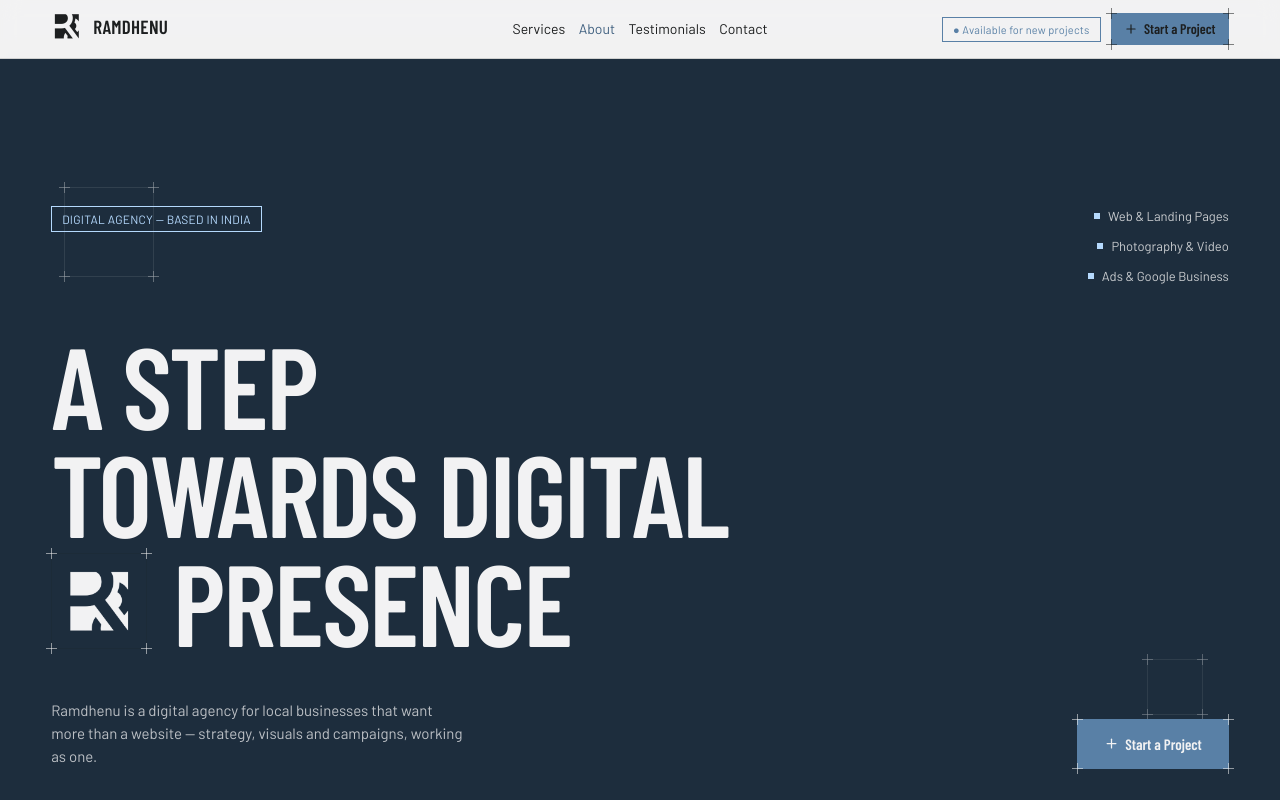
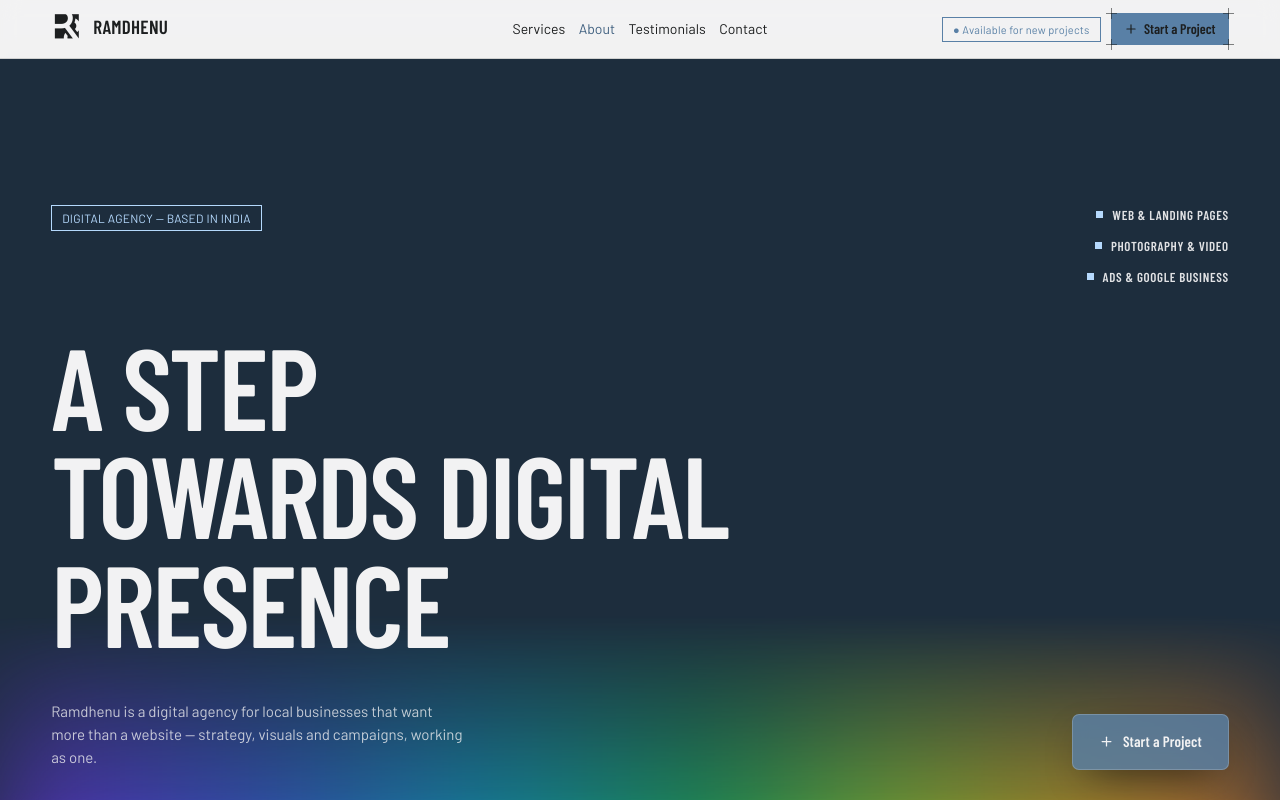
Before and after one commit to code-sankar/ramdhenuStudios, a React (Vite) app in the folder frontend/: page / in a window 1280 px wide. Shown: the top 800 px of the page. Built offline with nearby package versions, Linux system fonts and the light colour scheme.

Commit message:
Refactor Hero component and styles: replace Blueprint with aurora effect, update layout and typography

```diff
--- a/frontend/src/components/Hero.jsx
+++ b/frontend/src/components/Hero.jsx
@@ -1,50 +1,34 @@
-import Blueprint from "./Blueprint";
 import Icon from "./Icon";
-import Logo from "./Logo";
 import { brand, disciplines } from "../data/site";
 
 /**
  * HERO — a full steel field with the wordline reversed out of it.
  *
- * The headline is the tagline set as three lines, with a duotoned photograph
- * locked into the baseline of the last one, so the image reads as a glyph in
- * the sentence rather than as decoration beside it.
+ * The headline is the tagline set as three clean lines. Along the bottom a
+ * soft spectral aurora glows up out of the steel — the one place colour is
+ * allowed to bloom — carrying the eye down to the lede and the primary call
+ * to action.
  */
 export default function Hero({ showAvailability = true }) {
   return (
     <section id="top" className="hero">
-      {/* Loose registration marks — the drawing's own scaffolding. */}
-      <Blueprint
-        reversed
-        className="hero__mark"
-        aria-hidden="true"
-        style={{ top: "16%", left: "5%", width: 90, height: 90, opacity: 0.6 }}
-      />
-      <Blueprint
-        reversed
-        className="hero__mark"
-        aria-hidden="true"
-        style={{ bottom: "18%", right: "6%", width: 56, height: 56, opacity: 0.5 }}
-      />
+      {/* The spectral glow that blooms up from the base of the field. */}
+      <div className="hero__aurora" aria-hidden="true" />
 
       <div className="shell hero__inner">
         <div className="hero__top">
           {showAvailability && (
             <span
-              className="tag tag-outline"
+              className="tag tag-outline hero__tag"
               style={{
                 borderColor: "var(--color-accent-300)",
                 color: "var(--color-accent-300)",
-                fontSize: 12,
               }}
             >
               DIGITAL AGENCY — BASED IN INDIA
             </span>
           )}
-          <ul
-            className="hero__disciplines"
-            style={{ listStyle: "none", margin: 0, padding: 0 }}
-          >
+          <ul className="hero__disciplines">
             {disciplines.map((item) => (
               <li key={item} className="hero__discipline">
                 {item}
@@ -56,15 +40,7 @@ export default function Hero({ showAvailability = true }) {
         <h1 className="hero__title">
           <span className="hero__line">A Step</span>
           <span className="hero__line">Towards Digital</span>
-          <span className="hero__line hero__line--media">
-            {/* The artboard locks a photograph into this line. Until the team
-                shoot exists, the brand mark holds the slot — it belongs in the
-                sentence far better than a stand-in image would. */}
-            <Blueprint reversed className="hero__photo">
-              <Logo className="hero__mark-slot" />
-            </Blueprint>
-            Presence
-          </span>
+          <span className="hero__line">Presence</span>
         </h1>
 
         <div className="hero__foot">
@@ -72,24 +48,13 @@ export default function Hero({ showAvailability = true }) {
             Ramdhenu is a digital agency for local businesses that want more than a website —
             strategy, visuals and campaigns, working as one.
           </p>
-          <Blueprint
-            as="a"
-            href="#contact"
-            reversed
-            className="btn btn-primary"
-            style={{
-              position: "relative",
-              textDecoration: "none",
-              fontSize: 15,
-              padding: "15px 26px",
-              flex: "none",
-            }}
-          >
+          <a href="#contact" className="hero__cta">
             <Icon name="plus" size={15} strokeWidth={2} />
             Start a Project
-          </Blueprint>
+          </a>
         </div>
       </div>
+
       <span className="sr-only" hidden>
         {brand.tagline}
       </span>
--- a/frontend/src/styles/app.css
+++ b/frontend/src/styles/app.css
@@ -220,10 +220,33 @@ h3 {
   padding: clamp(80px, 13vh, 140px) 0 clamp(40px, 6vh, 64px);
   box-sizing: border-box;
 }
-.hero__mark {
+/* SPECTRAL AURORA — a single blurred band of the full spectrum blooming up
+   from the base of the steel field. The vertical mask fades it to nothing as
+   it rises; the element runs off the bottom edge so its blurred foot stays
+   saturated to the very bottom rather than fading out. It sits behind the
+   copy (z-index 0; .hero__inner is z-index 1). */
+.hero__aurora {
   position: absolute;
-  border-color: color-mix(in srgb, var(--color-bg) 16%, transparent);
+  left: 0;
+  right: 0;
+  bottom: -44px;
+  height: 44%;
+  z-index: 0;
   pointer-events: none;
+  background: linear-gradient(
+    90deg,
+    #7b2ff7 0%,
+    #4361ee 19%,
+    #12b6d8 38%,
+    #22c55e 56%,
+    #a3e635 69%,
+    #f4c020 83%,
+    #fb7c2d 100%
+  );
+  -webkit-mask-image: linear-gradient(to top, #000 4%, rgba(0, 0, 0, 0.55) 32%, transparent 82%);
+  mask-image: linear-gradient(to top, #000 4%, rgba(0, 0, 0, 0.55) 32%, transparent 82%);
+  filter: blur(54px) saturate(1.04);
+  opacity: 0.9;
 }
 .hero__inner {
   position: relative;
@@ -239,23 +262,33 @@ h3 {
   gap: 20px;
   flex-wrap: wrap;
 }
+.hero__tag {
+  font-size: 12px;
+}
 .hero__disciplines {
   display: flex;
   flex-direction: column;
-  gap: 10px;
+  gap: 11px;
   align-items: flex-end;
+  list-style: none;
+  margin: 0;
+  padding: 0;
 }
 .hero__discipline {
+  font-family: var(--font-heading);
+  font-weight: var(--font-heading-weight);
   font-size: 13px;
-  color: color-mix(in srgb, var(--color-bg) 80%, transparent);
+  letter-spacing: 0.05em;
+  text-transform: uppercase;
+  color: color-mix(in srgb, var(--color-bg) 92%, transparent);
   display: flex;
   align-items: center;
-  gap: 8px;
+  gap: 9px;
 }
 .hero__discipline::before {
   content: "";
-  width: 6px;
-  height: 6px;
+  width: 7px;
+  height: 7px;
   background: var(--color-accent-300);
   flex: none;
 }
@@ -272,25 +305,6 @@ h3 {
 .hero__line {
   display: block;
 }
-.hero__line--media {
-  display: flex;
-  align-items: center;
-  gap: clamp(14px, 2vw, 28px);
-}
-.hero__photo {
-  position: relative;
-  display: inline-block;
-  width: clamp(58px, 7.5vw, 108px);
-  height: clamp(58px, 7.5vw, 108px);
-  flex: none;
-}
-/* The mark sits inside the headline's framed slot, breathing inside it. */
-.hero__mark-slot {
-  position: absolute;
-  inset: 9%;
-  width: auto;
-  height: auto;
-}
 
 .hero__foot {
   display: flex;
@@ -303,7 +317,42 @@ h3 {
   max-width: 420px;
   margin: 0;
   font-size: 15px;
-  color: color-mix(in srgb, var(--color-bg) 75%, transparent);
+  line-height: 1.55;
+  color: color-mix(in srgb, var(--color-bg) 78%, transparent);
+}
+/* PRIMARY CTA — a soft, rounded, translucent steel button that reads over the
+   aurora without competing with it. Deliberately not the Blueprint-framed
+   button used elsewhere: the hero wants one calm, glassy affordance. */
+.hero__cta {
+  display: inline-flex;
+  align-items: center;
+  gap: 9px;
+  flex: none;
+  padding: 15px 26px;
+  border-radius: var(--radius-lg);
+  font-family: var(--font-heading);
+  font-weight: var(--font-heading-weight);
+  font-size: 15px;
+  letter-spacing: 0.01em;
+  color: var(--color-bg);
+  text-decoration: none;
+  background: color-mix(in srgb, var(--color-accent) 82%, transparent);
+  border: 1px solid color-mix(in srgb, var(--color-bg) 20%, transparent);
+  backdrop-filter: blur(8px);
+  -webkit-backdrop-filter: blur(8px);
+  box-shadow: 0 14px 40px -18px color-mix(in srgb, #000 90%, transparent);
+  transition: background 160ms ease, transform 160ms ease, border-color 160ms ease;
+}
+.hero__cta svg {
+  display: block;
+}
+.hero__cta:hover {
+  background: color-mix(in srgb, var(--color-accent) 96%, transparent);
+  border-color: color-mix(in srgb, var(--color-bg) 34%, transparent);
+  transform: translateY(-1px);
+}
+.hero__cta:active {
+  transform: translateY(0);
 }
 
 /* --------------------------------------------------------------------------
```
